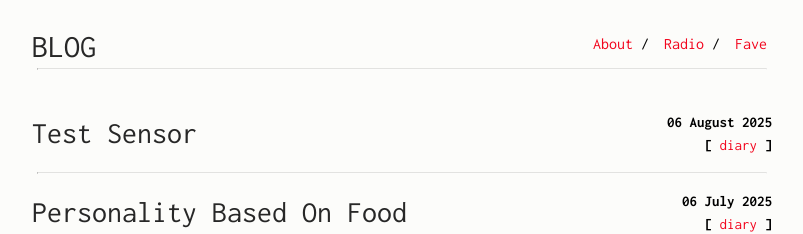
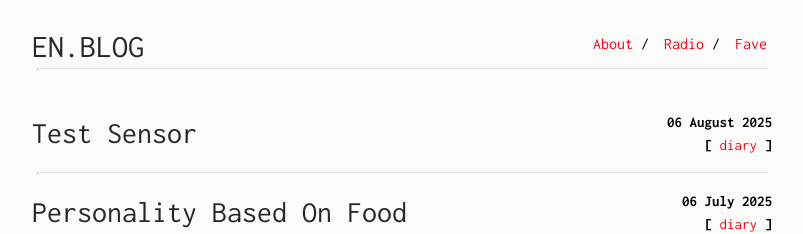
Before and after one commit to intrapegasus/EN.BLOG, a Jekyll site: the page built from index.html, in a window 1280 px wide. Shown: the top 234 px of the page, without its empty margins (238-1041 px from the left). Built offline with Jekyll 4.4.1, drawn with Linux system fonts in a browser that asks for light colours.

```diff
--- a/_config.yml
+++ b/_config.yml
@@ -1,4 +1,4 @@
-title: BLOG
+title: EN.BLOG
 author: azhar-basyiri
 subtitle: The forgotten man
 
```
